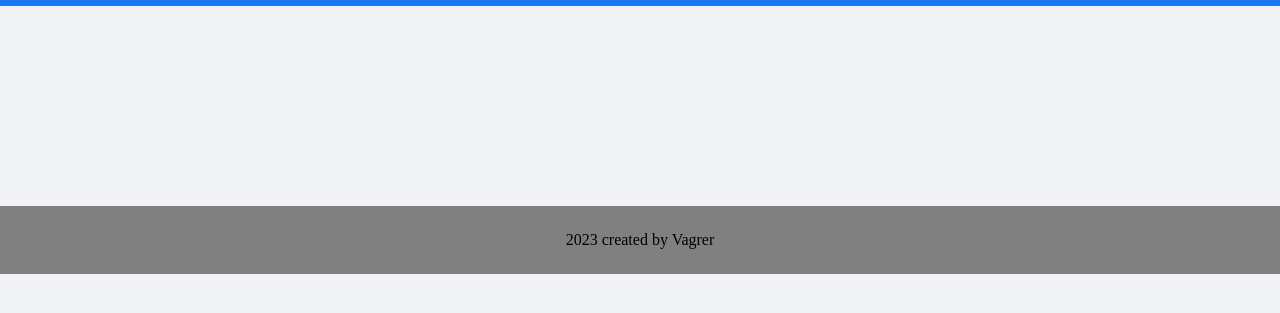
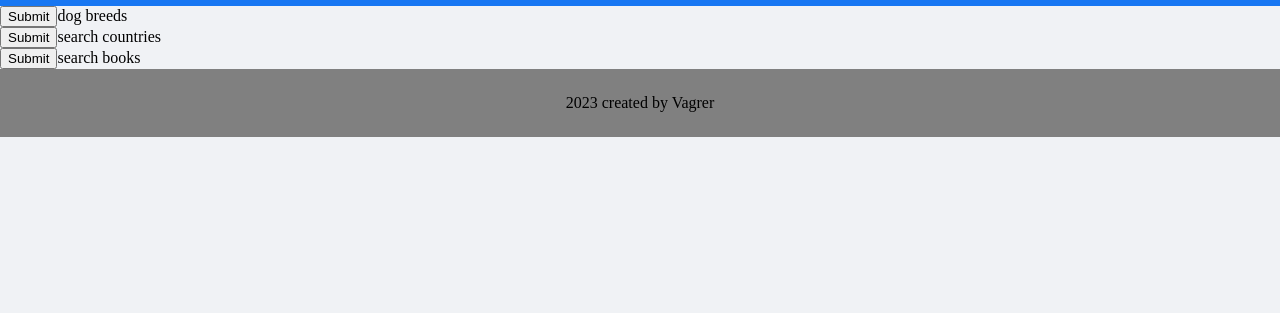
Before and after one commit to danieltadevosyan/TeamWork-Start, a website: page Frontend/index.html in a window 1280 px wide. Shown: the part 83-396 px from the top of the page. Drawn offline with Linux system fonts and the light colour scheme; files whose address does not match are found by name.

Commit message:
front global bugfix

```diff
--- a/Dogs/index.html
+++ b/Dogs/index.html
@@ -5,9 +5,12 @@
     <meta name="viewport" content="width=device-width, initial-scale=1.0">
     <title>Document</title>
     <link rel="stylesheet" href="style.css">
-    <script src ='./logic.js' defer></script>
+
 </head>
+
 <body>
+    <script src="../Frontend/header.js"></script>
+    <script src ='logic.js'></script>
     <form onsubmit="getInput();return false">
         <label for="dogs">Choose a car:</label>
         <select name="dogs" id="dogs">
@@ -22,6 +25,6 @@
             <option value="pug">pug</option>
         </select>
         <br><br>
-
+        <script src="../Frontend/footer.js"></script>
 </body>
 </html>
--- a/Frontend/index.html
+++ b/Frontend/index.html
@@ -9,9 +9,13 @@
 </head>
 <body>
     <script src="header.js"></script>
-    <script src="main.js"></script>
+    <form action="../Dogs/index.html">
+        <input type="submit">dog breeds</form>
+    <form action="../countries/countries.html">
+        <input type="submit">search countries</form>
+    <form action="../new-search-book/index.html">
+        <input type="submit">search books</form>
+
     <script src="footer.js"></script>
-
-
 </body>
 </html>
```
Also changed, not shown: countries/countries.html (+3 -2 lines), new-search-book/index.html (+3 -1 lines).
